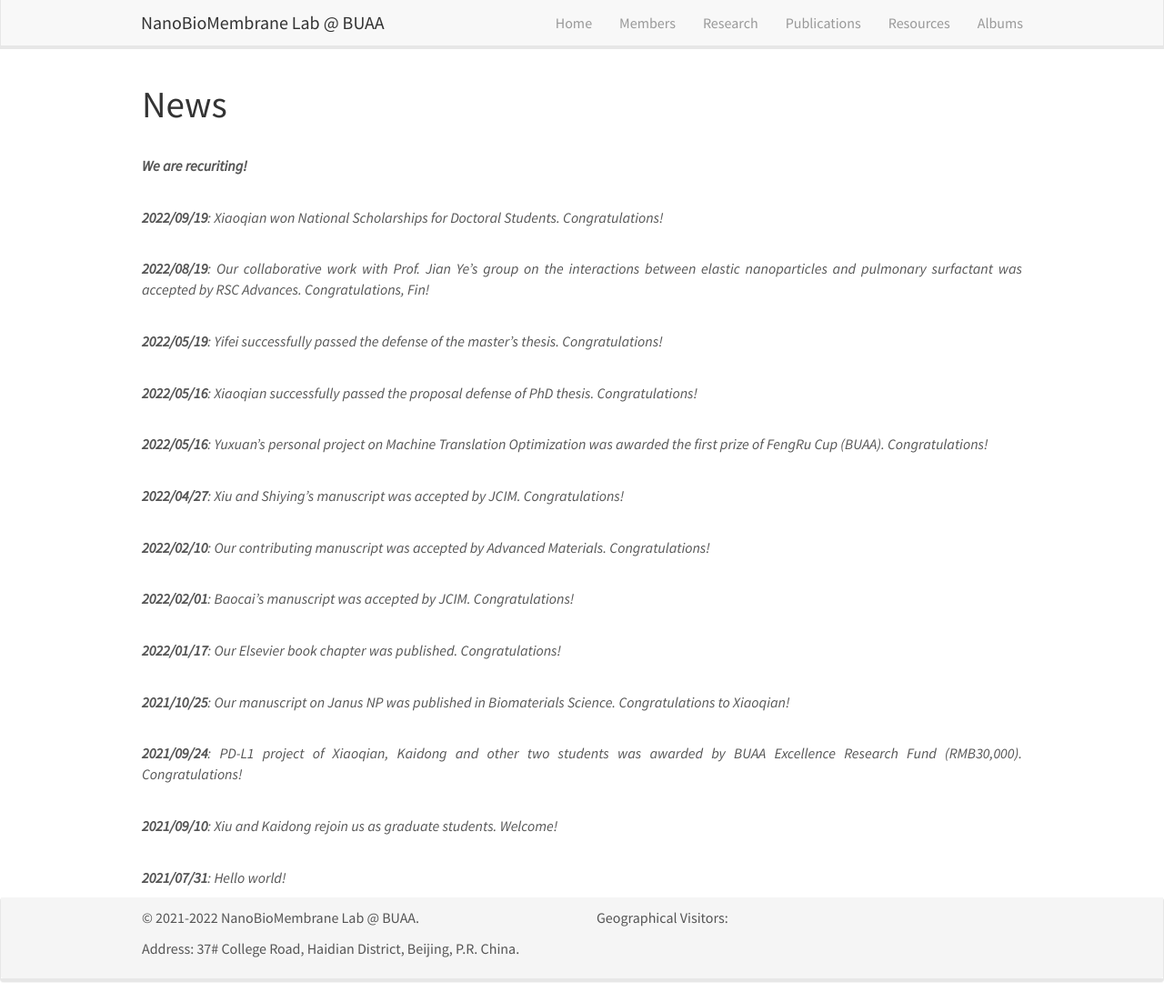
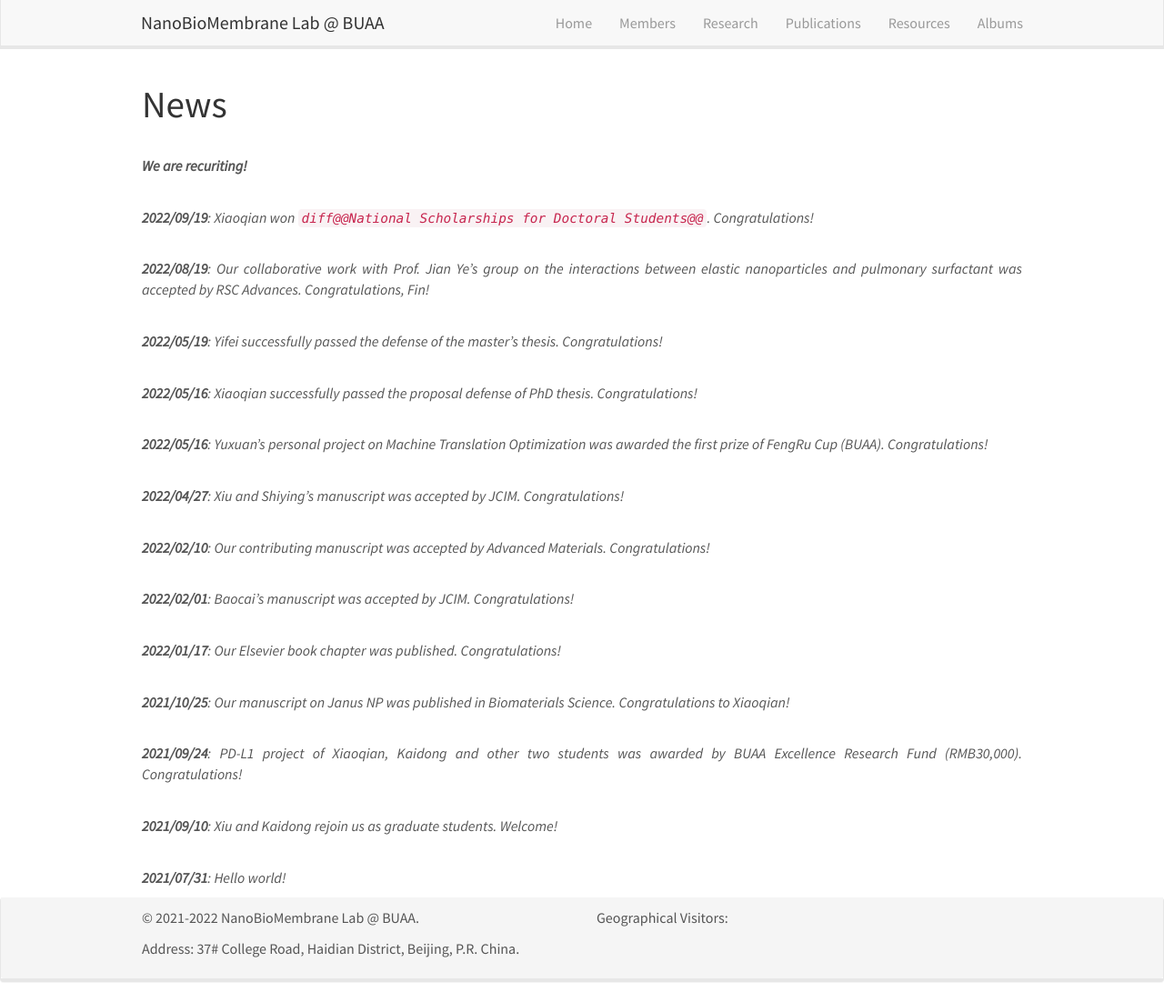
Before and after one commit to linxubo/linxubo.github.io, a Jekyll site: the page built from _pages/news.md, in a window 1280 px wide and 1102 px high. Shown: the whole window at 91% size. Built offline with Jekyll 4.4.1, drawn with Linux system fonts in a browser that asks for light colours; nearby versions of some CDN libraries; a script that is not in the unit is left out.

Commit message:
Update news.yml

````diff
--- a/_data/news.yml
+++ b/_data/news.yml
@@ -1,6 +1,6 @@
 - headline: <b> We are recuriting!</b>
 
-- headline: "<b>2022/09/19</b>: Xiaoqian won National Scholarships for Doctoral Students. Congratulations!"
+- headline: "<b>2022/09/19</b>: Xiaoqian won ```diff@@National Scholarships for Doctoral Students@@```. Congratulations!"
 - headline: "<b>2022/08/19</b>: Our collaborative work with Prof. Jian Ye's group on the interactions between elastic nanoparticles and pulmonary surfactant was accepted by RSC Advances. Congratulations, Fin!"
 - headline: "<b>2022/05/19</b>: Yifei successfully passed the defense of the master's thesis. Congratulations!"
 - headline: "<b>2022/05/16</b>: Xiaoqian successfully passed the proposal defense of PhD thesis. Congratulations!"
````
